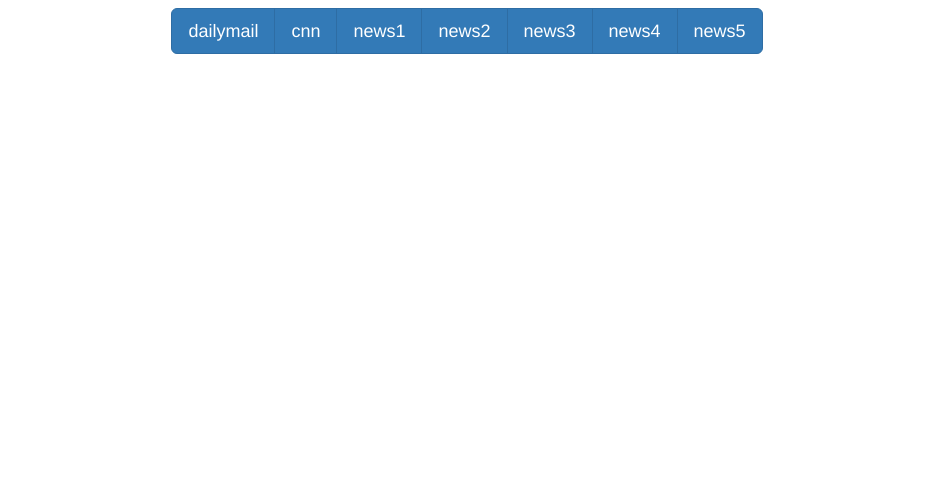
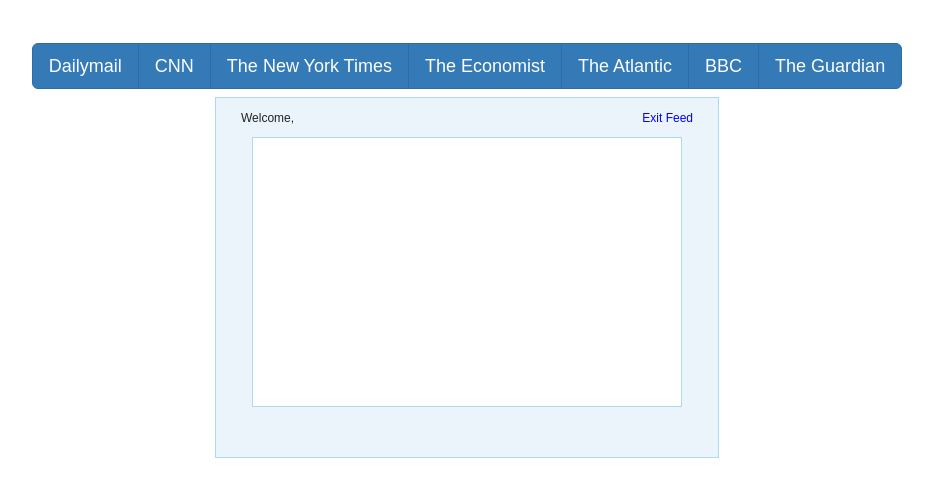
Before and after one commit to bhushan9/SE17-group-O, a Flask app: page / in a window 1280 px wide. Shown: the top 497 px of the page, without its empty margins (173-1106 px from the left). Run offline with Flask 2, Linux system fonts and the light colour scheme; some libraries are stand-ins or nearby versions.

Commit message:
Added weblinks and newsfeed window

```diff
--- a/Webapp/newspaper_module/app.py
+++ b/Webapp/newspaper_module/app.py
@@ -4,25 +4,31 @@
 app = Flask(__name__)
 
 
-def test():
-	#d={'dailymail' : 'http://www.dailymail.co.uk/ushome/index.html','bbc':'http://www.bbc.com/news','economist':'http://www.economist.com/'}
+def test(value):
+	news_link_dict={'Dailymail' : 'http://www.dailymail.co.uk/ushome/index.html', \
+	'BBC':'http://www.bbc.com/news', \
+	'The Economist':'http://www.economist.com/' ,\
+	'CNN' : 'http://www.cnn.com/', \
+	'New York Times' : 'https://www.nytimes.com/', \
+	'The Atlantic' : 'https://www.theatlantic.com/',\
+	'The Guardian' : 'https://www.theguardian.com/us' }
 
-	dailymail=newspaper.build('http://www.dailymail.co.uk/ushome/index.html')
-	article=dailymail.articles[0]
+
+	news_paper=newspaper.build(news_link_dict[value])
+	article=news_paper.articles[0]
 	article.download()
 	article.parse()
-	return article.text
+	article.nlp()
+	return article.summary
 
 @app.route('/signup', methods = ['POST','GET'])
 def signup():
 	if request.method == 'POST':
-		value = ''
-        	if request.form['submit'] == 'dailymail':
-			value = 'dailymail'
-        	elif request.form['submit'] == 'cnn':
-			value = 'cnn'
+		value = request.form['submit']
 
-		return value + ' \r ' + test()
+
+
+		return value + ' \r ' +test(value)
 
 	elif request.method == 'GET':
 		pass
--- /dev/null
+++ b/Webapp/newspaper_module/static/style.css
@@ -0,0 +1,55 @@
+body {
+    font:12px arial;
+    color: #222;
+    text-align:center;
+    padding:35px; }
+
+form, p, span {
+    margin:0;
+    padding:0; }
+
+input { font:12px arial; }
+
+a {
+    color:#0000FF;
+    text-decoration:none; }
+
+    a:hover { text-decoration:underline; }
+
+#wrapper, #loginform {
+    margin:0 auto;
+    padding-bottom:25px;
+    background:#EBF4FB;
+    width:504px;
+    border:1px solid #ACD8F0; }
+
+#loginform { padding-top:18px; }
+
+    #loginform p { margin: 5px; }
+
+#newsfeed {
+    text-align:left;
+    margin:0 auto;
+    margin-bottom:25px;
+    padding:10px;
+    background:#fff;
+    height:270px;
+    width:430px;
+    border:1px solid #ACD8F0;
+    overflow:auto; }
+
+#usermsg {
+    width:395px;
+    border:1px solid #ACD8F0; }
+
+#submit { width: 60px; }
+
+.error { color: #ff0000; }
+
+#menu { padding:12.5px 25px 12.5px 25px; }
+
+.welcome { float:left; }
+
+.logout { float:right; }
+
+.msgln { margin:0 0 2px 0; }
--- a/Webapp/newspaper_module/templates/index.html
+++ b/Webapp/newspaper_module/templates/index.html
@@ -1,12 +1,15 @@
 <!DOCTYPE html>
 <html>
 <head>
-  <title>Bootstrap Example</title>
-  <meta charset="utf-8">
-  <meta name="viewport" content="width=device-width, initial-scale=1">
-  <link rel="stylesheet" href="https://maxcdn.bootstrapcdn.com/bootstrap/3.3.7/css/bootstrap.min.css">
-  <script src="https://ajax.googleapis.com/ajax/libs/jquery/3.1.1/jquery.min.js"></script>
-  <script src="https://maxcdn.bootstrapcdn.com/bootstrap/3.3.7/js/bootstrap.min.js"></script>
+<link rel="stylesheet" href="https://maxcdn.bootstrapcdn.com/bootstrap/3.3.7/css/bootstrap.min.css"/>
+
+<link rel="stylesheet" href="{{ url_for('static', filename='style.css') }}">
+<title>The Wolfpack Post</title>
+<meta charset="utf-8">
+<meta name="viewport" content="width=device-width, initial-scale=1">
+
+<script src="https://ajax.googleapis.com/ajax/libs/jquery/3.1.1/jquery.min.js"></script>
+<script src="https://maxcdn.bootstrapcdn.com/bootstrap/3.3.7/js/bootstrap.min.js"></script>
 </head>
 <body>
 
@@ -15,19 +18,30 @@
   <div class="container">
     <form action="/signup" method="post" class="navbar-form navbar-center">
     <div class="btn-group">
-  <input type="submit" name="submit" value="dailymail" class="btn btn-primary btn-lg "/>
-  <input type="submit" name="submit" value="cnn" class="btn btn-primary btn-lg "/>
-  <input type="submit" name="submit" value="news1" class="btn btn-primary btn-lg "/>
-  <input type="submit" name="submit" value="news2" class="btn btn-primary btn-lg "/>
-  <input type="submit" name="submit" value="news3" class="btn btn-primary btn-lg "/>
-  <input type="submit" name="submit" value="news4" class="btn btn-primary btn-lg "/>
-  <input type="submit" name="submit" value="news5" class="btn btn-primary btn-lg "/>
+  <input type="submit" name="submit" value="Dailymail" class="btn btn-primary btn-lg "/>
+  <input type="submit" name="submit" value="CNN" class="btn btn-primary btn-lg "/>
+  <input type="submit" name="submit" value="The New York Times" class="btn btn-primary btn-lg "/>
+  <input type="submit" name="submit" value="The Economist" class="btn btn-primary btn-lg "/>
+  <input type="submit" name="submit" value="The Atlantic" class="btn btn-primary btn-lg "/>
+  <input type="submit" name="submit" value="BBC" class="btn btn-primary btn-lg "/>
+  <input type="submit" name="submit" value="The Guardian" class="btn btn-primary btn-lg "/>
   </div>
 </form>
   </div>
 </nav>
 </div>
 
+<div id="wrapper">
+    <div id="menu">
+        <p class="welcome">Welcome, <b></b></p>
+        <p class="logout"><a id="exit" href="#">Exit Feed</a></p>
+        <div style="clear:both"></div>
+    </div>
+
+    <div id="newsfeed"></div>
+
+
+</div>
 
 
 </body>
```
Also changed, not shown: Webapp/newspaper_module/templates/style.css (added, +55 -0 lines), 1 other file.
